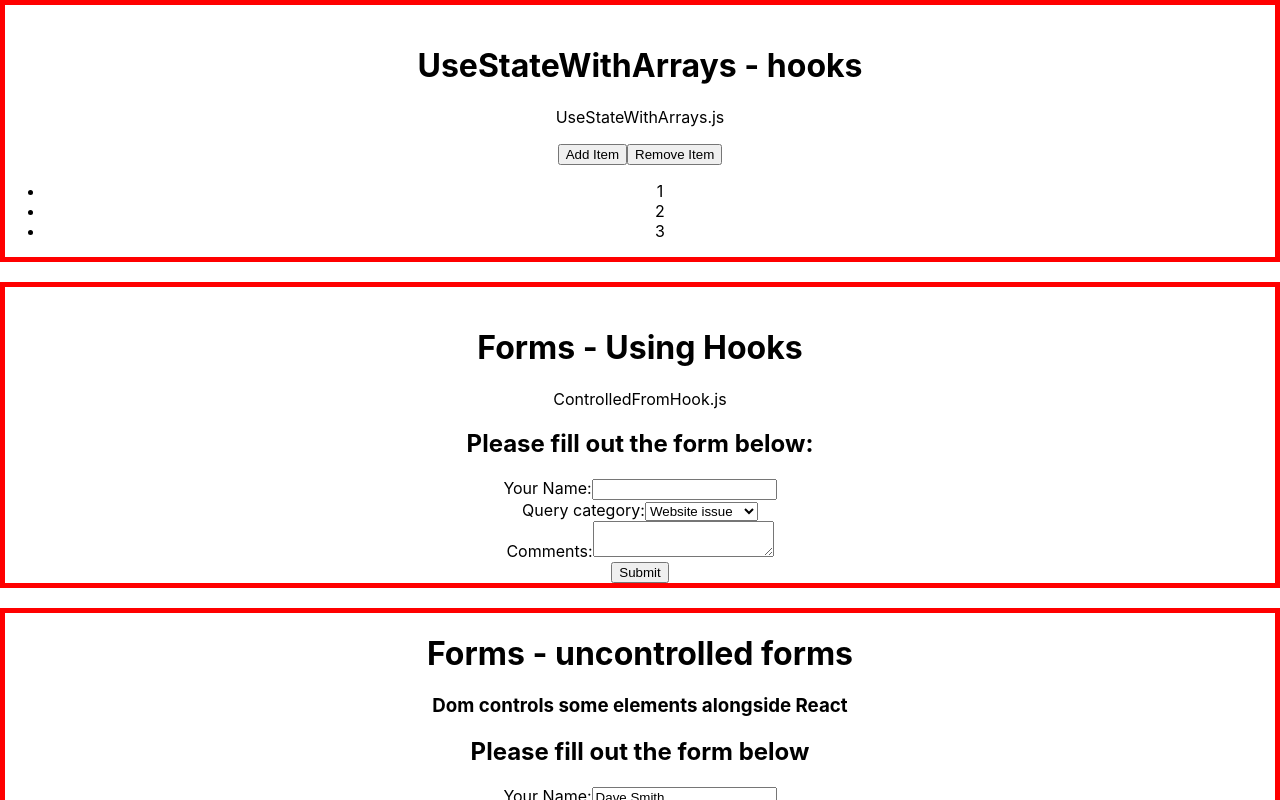
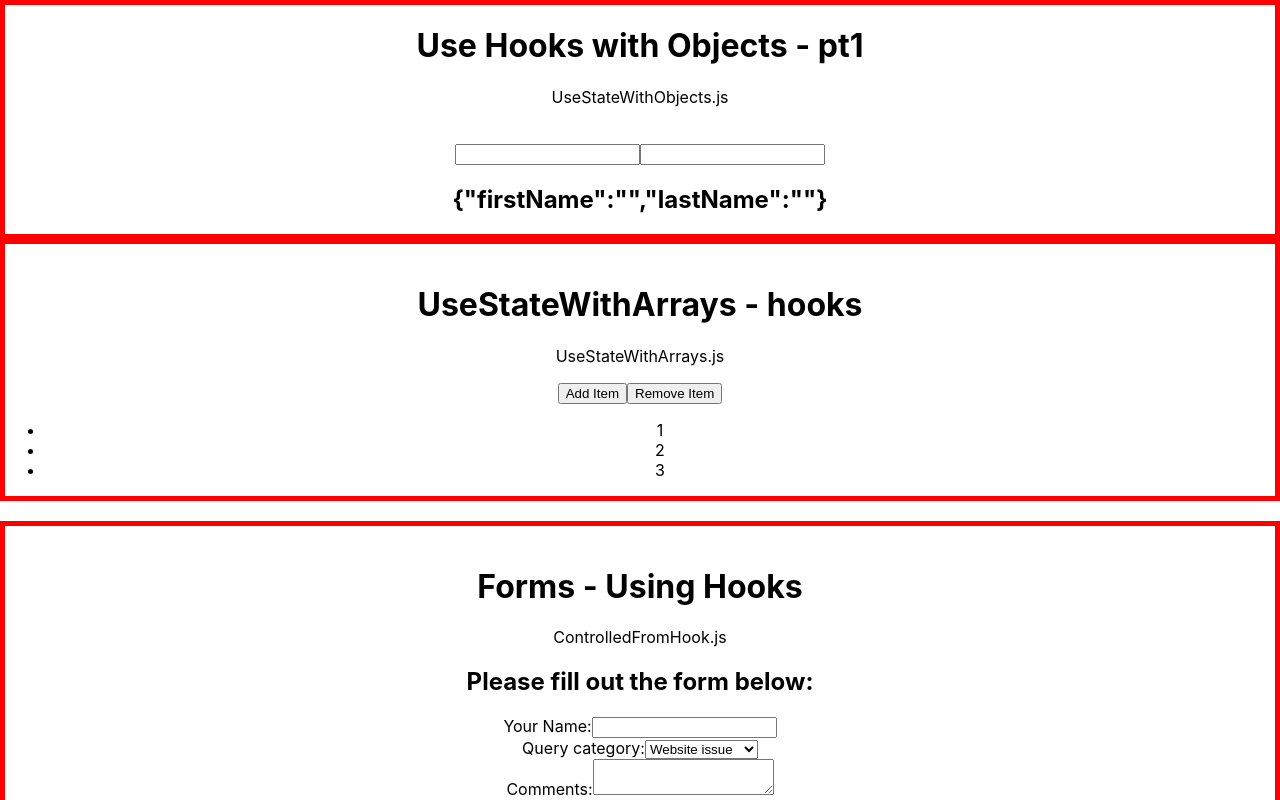
Before and after one commit to andrewcargill/gitpod-react, a React (Create React App) app in the folder my-app/: page / in a window 1280 px wide. Shown: the top 800 px of the page. Built offline with nearby package versions, Linux system fonts and the light colour scheme.

Commit message:
not finish

```diff
--- a/my-app/src/App.js
+++ b/my-app/src/App.js
@@ -18,16 +18,23 @@
 import SearchBar from './components/SearchBar';
 import ControlledFormHook from './components/ControlledFormHook';
 import UseStateWithArrays from './components/UseStateWithArrays';
+import UseStateWithObjects from './components/UseStateWithObjects';
 
 function App() {
   return (
     <div className="App">
 
       <div style={{border: '5px solid red'}}>
-      <br />
-      <h1>UseStateWithArrays - hooks</h1>
-      <p>UseStateWithArrays.js</p>
-      <UseStateWithArrays />
+        <h1>Use Hooks with Objects - pt1</h1>
+        <p>UseStateWithObjects.js</p>
+        <br />
+        <UseStateWithObjects />
+      </div>
+      <div style={{border: '5px solid red'}}>
+        <br />
+        <h1>UseStateWithArrays - hooks</h1>
+        <p>UseStateWithArrays.js</p>
+        <UseStateWithArrays />
       </div>
       <br />
       <div style={{border: '5px solid red'}}>
--- /dev/null
+++ b/my-app/src/components/UseStateWithObjects.js
@@ -0,0 +1,31 @@
+import React, { useState } from 'react'
+
+function UseStateWithObjects() {
+    const [name, setName] = useState({ firstName: "", lastName: "" });
+
+    return (
+        <div>
+            <form>
+                <input
+                    type="text"
+                    value={name.firstName}
+                    onChange={e => setName({
+                        ...name,
+                        firstName: e.target.value
+                    })}
+                />
+                <input
+                    type="text"
+                    value={name.lastName}
+                    onChange={e => setName({
+                        ...name,
+                        lastName: e.target.value
+                    })}
+                />
+                <h2>{JSON.stringify(name)}</h2>
+            </form>
+        </div>
+    )
+}
+
+export default UseStateWithObjects
```
